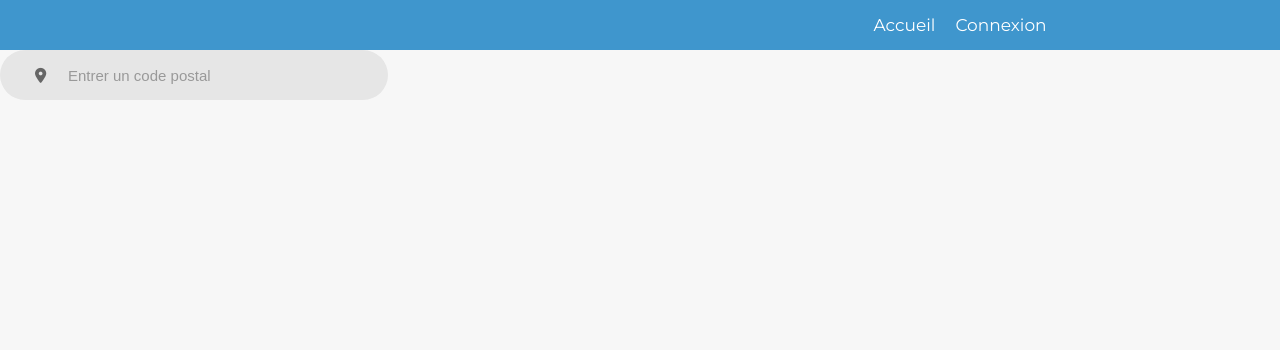
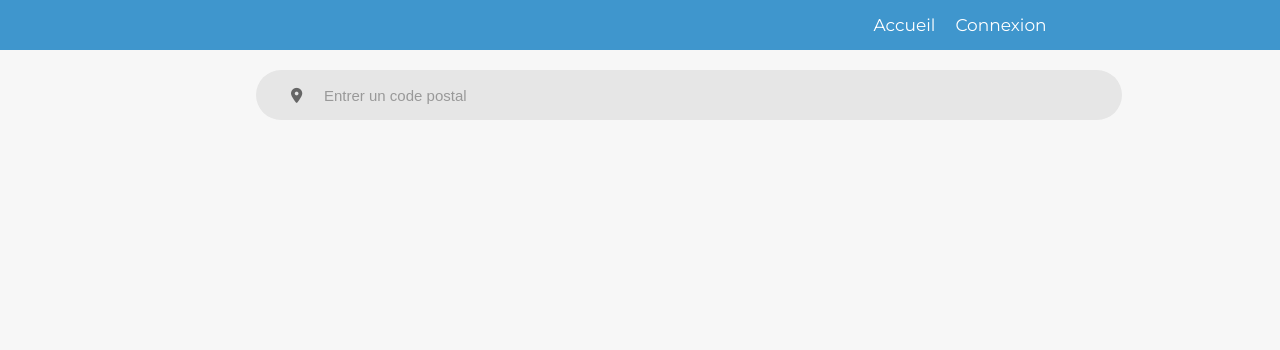
Before and after one commit to ZephirSD/zelp, a Symfony app: template templates/home/index.html.twig in a window 1280 px wide. Shown: the top 350 px of the page. Run offline with Twig, Linux system fonts and the light colour scheme; the template is opened without the code that fills it, so the values that code supplies are empty; some libraries are stand-ins or nearby versions.

Commit message:
Création du style pour le champ du recherche des restaurants

```diff
--- a/public/styles/style.css
+++ b/public/styles/style.css
@@ -1,6 +1,7 @@
 :root{
     --padding_section: 15px;
     --montserrat: 'Montserrat', sans-serif;
+    --padding_case_search: 20vw;
 }
 
 body{
@@ -85,3 +86,26 @@ div.case_restaurant{
 div.case_restaurant div{
     font-size: 18px;
 }
+
+form#case_search_code{
+    display: flex;
+    justify-content: center;
+    width: 100%;
+    padding: 0px var(--padding_case_search) * 2;
+}
+
+form#case_search_code div{
+    width: calc(100% - (var(--padding_case_search) * 2));
+    margin-top: 20px;
+}
+
+section.case_avis{
+    width: calc(100% - (15vw * 2) - (25px * 2));
+    margin: 0px 15vw;
+    margin-top: 20px;
+    padding: 10px 25px;
+    background-color: white;
+    border-top-left-radius: 25px;
+    border-top-right-radius: 25px;
+    box-shadow: 8px 10px 15px rgba(112, 112, 112, 0.5);
+}
```
